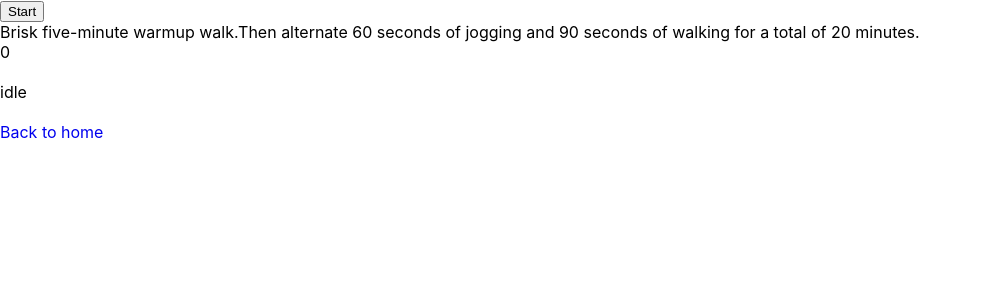
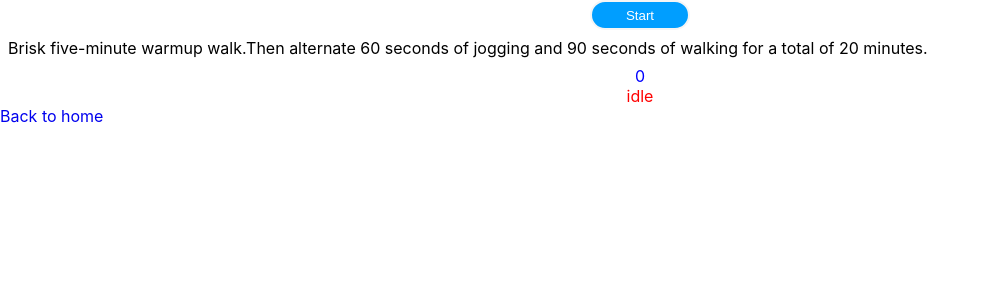
Before and after one commit to KaltrinaDragobuzhda/couch-running, a React (Create React App) app: page /week/1/1 in a window 1280 px wide. Shown: the top 300 px of the page, without its empty margins (0-986 px from the left). Built offline with nearby package versions, Linux system fonts and the light colour scheme.

Commit message:
added style to the WeekComponent

```diff
--- a/src/WeekComponent/WeekComponent.js
+++ b/src/WeekComponent/WeekComponent.js
@@ -51,11 +51,11 @@ class Ujk extends React.Component {
   }
 
   render() {
-    return <div>
-      <button onClick={this.start}>Start</button> <br />
-      <span>{exercises[this.state.weekNr][this.state.dayNr].human}</span><br />
-      <div>{this.state.seconds}</div> <br />
-      <div>{this.state.action}</div> <br />
+    return <div className="week-component-container-class">
+      <button className="start-button" onClick={this.start}>Start</button>
+      <span className="show-human-exercises-class">{exercises[this.state.weekNr][this.state.dayNr].human}</span>
+      <div className="counting-seconds-class">{this.state.seconds}</div>
+      <div className="state-action-class">{this.state.action}</div>
       <Link className="link-style" style={this.navStyle} to='/'>
         <div>Back to home</div>
       </Link>
```
